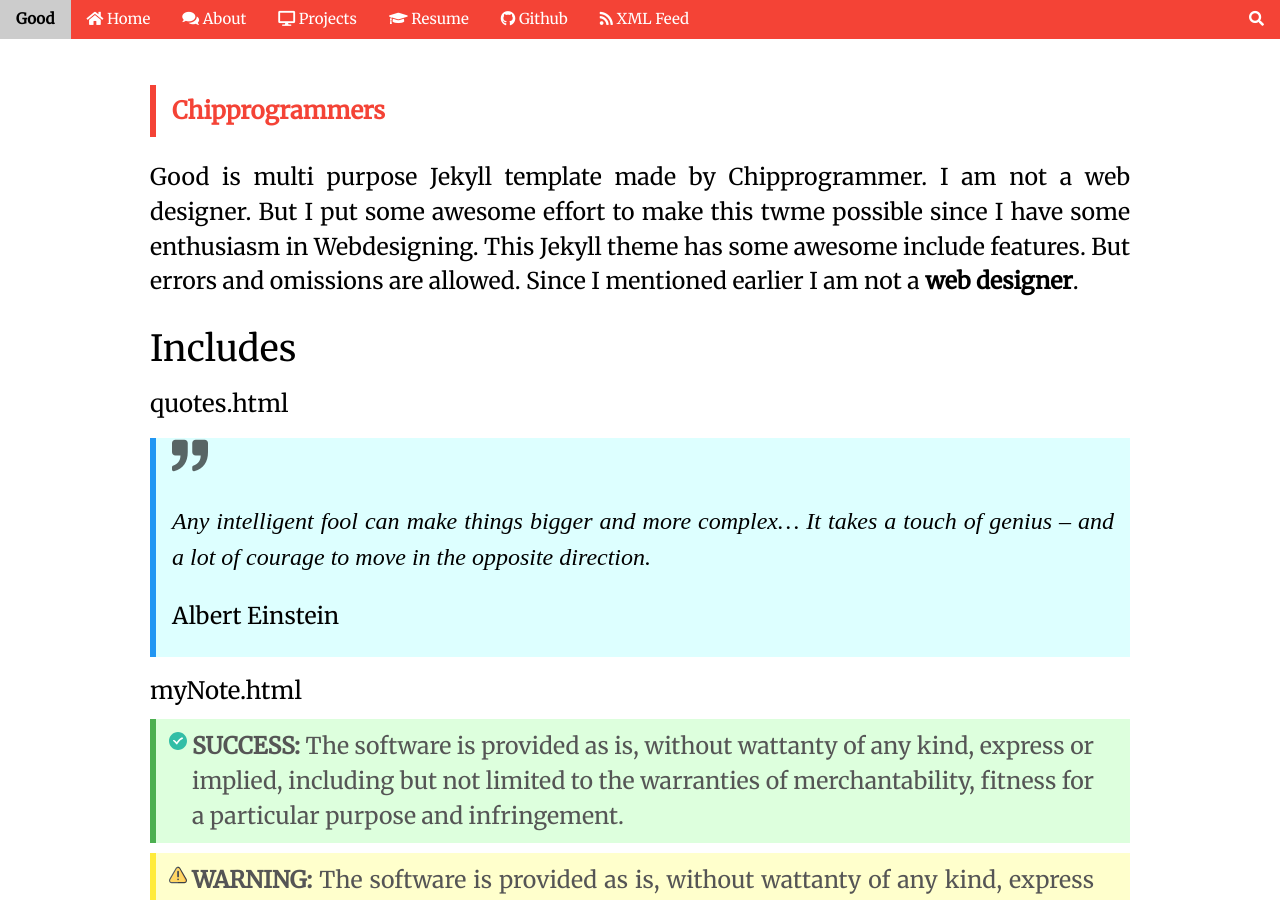
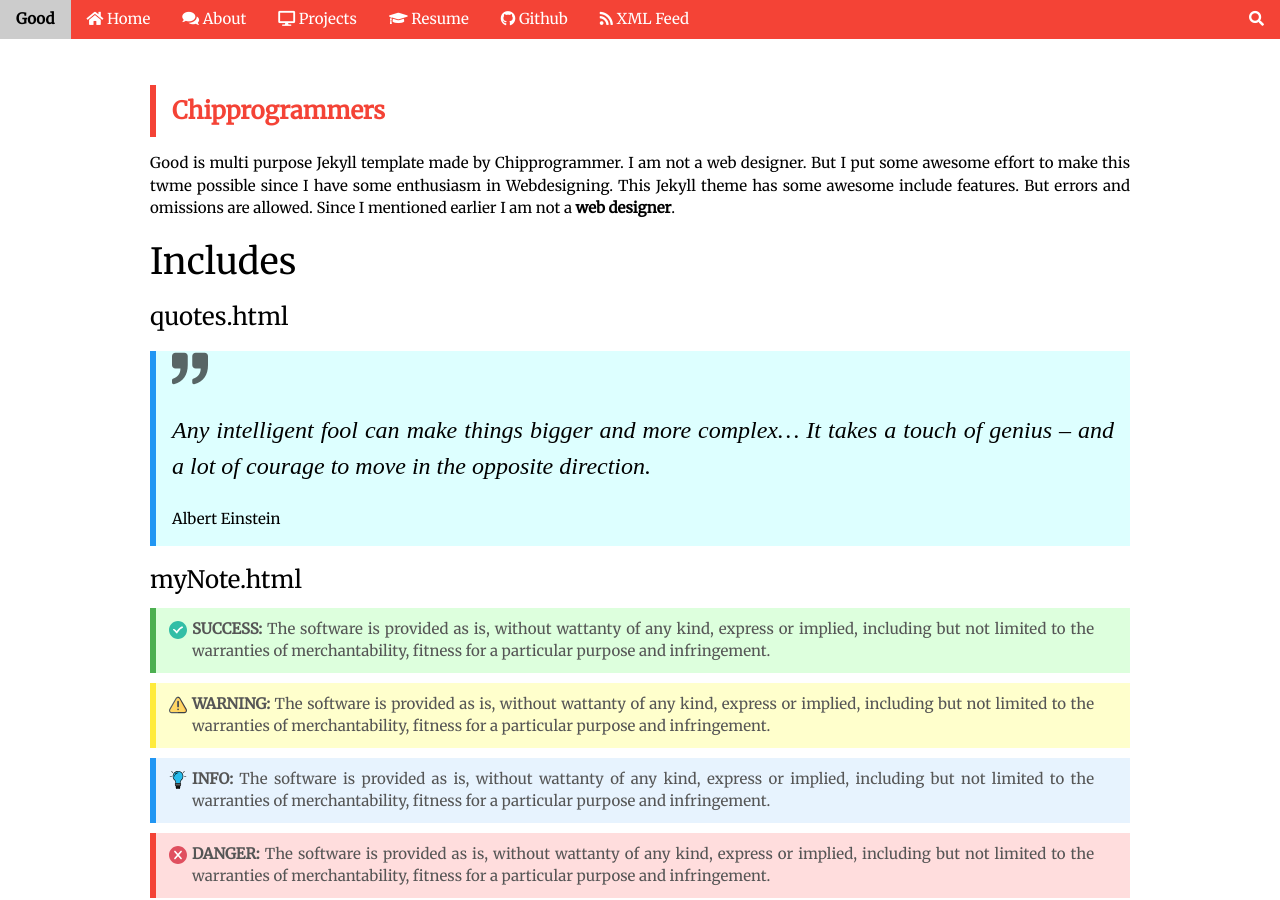
Before and after one commit to chipprogrammers/Good, a Jekyll site: the page built from index.md, in a window 1280 px wide and 900 px high. Built offline with Jekyll 4.4.1, drawn with Linux system fonts in a browser that asks for light colours; comment, search, counter and statistics services are not loaded.

Commit message:
Update default.html

```diff
--- a/_layouts/default.html
+++ b/_layouts/default.html
@@ -6,7 +6,7 @@
 </head>
 <body style="text-align: justify">
   {% include navbar.html %}
-   <div class="w3-container myFont" style="margin-top:75px">
+   <div class="w3-container" style="margin-top:75px">
      <div class="w3-content">
      <h1 class="w3-xlarge w3-padding w3-text-red w3-leftbar w3-border-red"><b>{{ page.title }}</b></h1>
      {{ content }}
```
